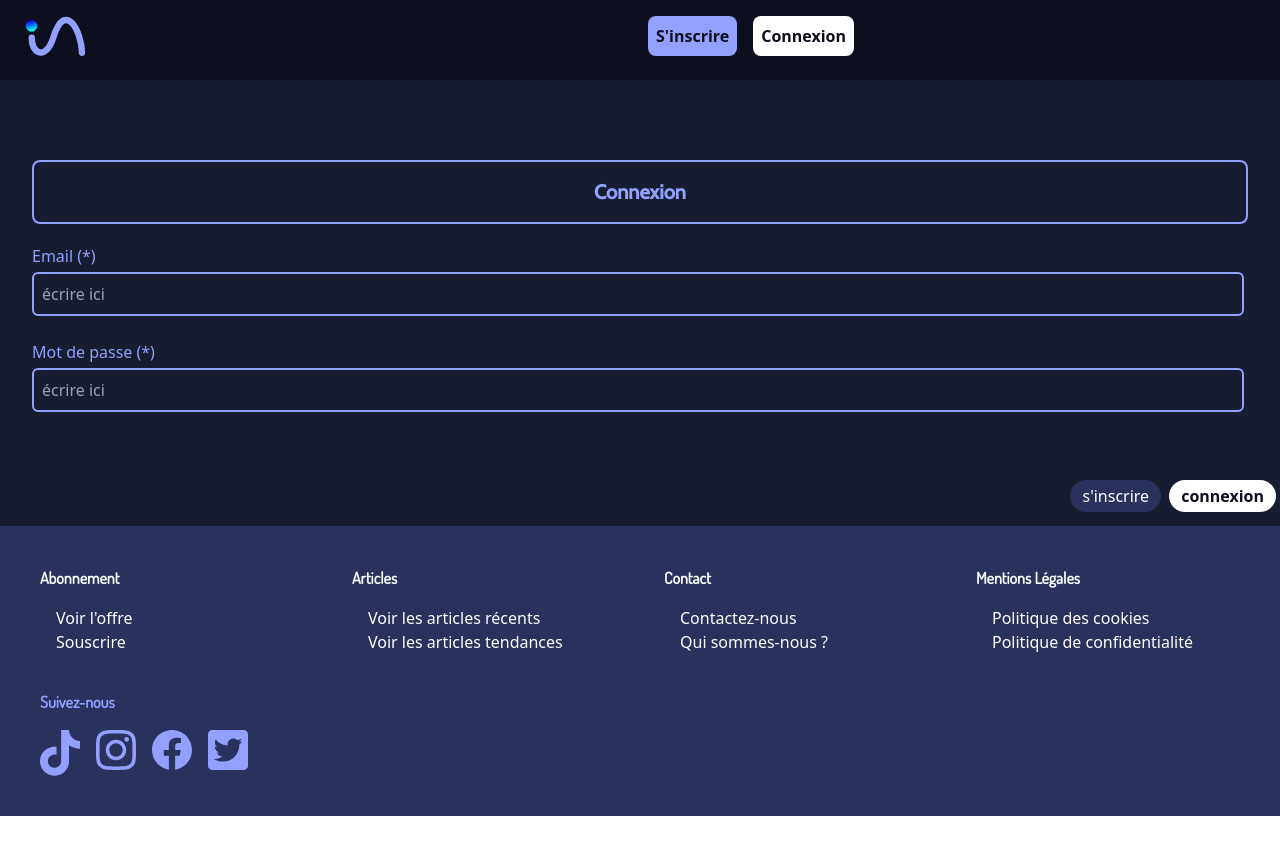
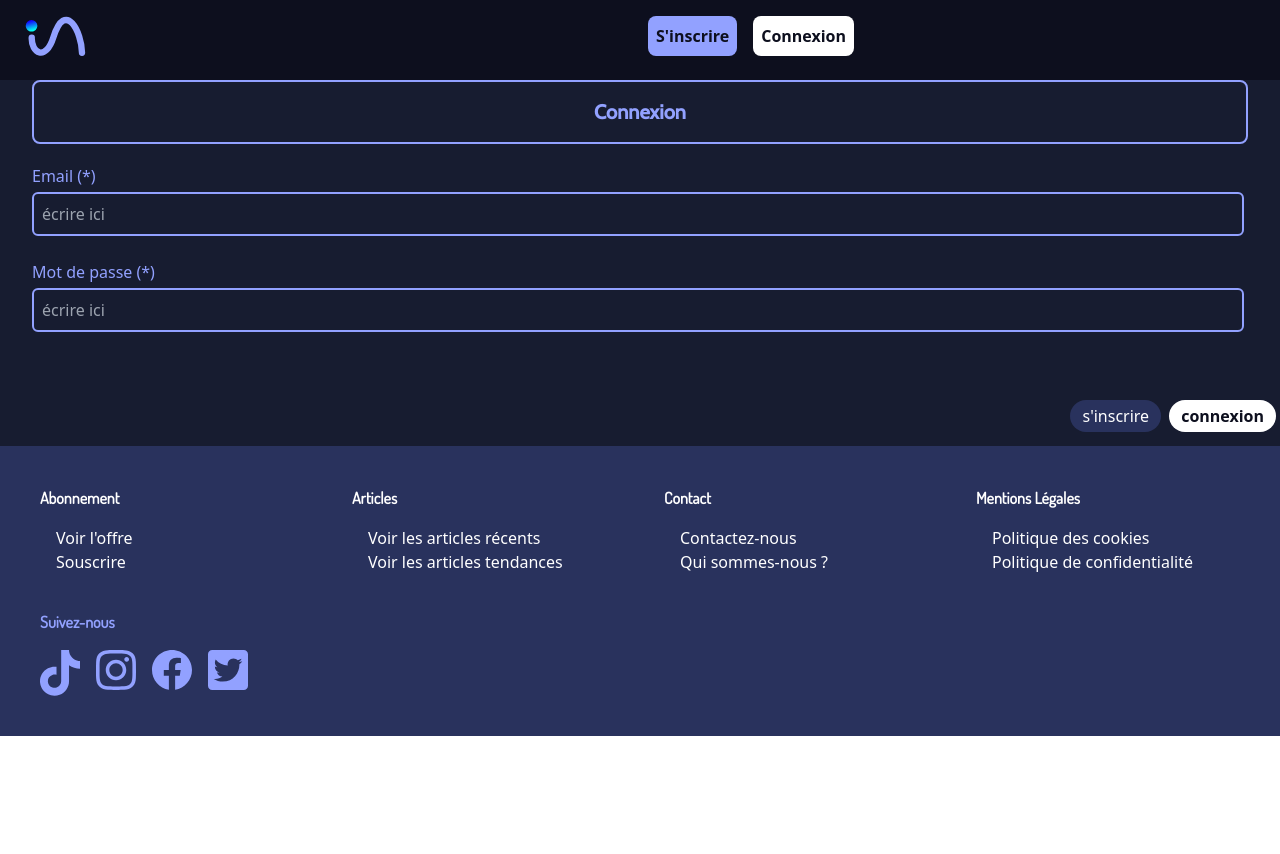
Before and after one commit to marionmura/ProjetS2_marion_yann_aline, a Vue app: page /Connexion in a window 1280 px wide. Shown: the top 854 px of the page. Built offline with nearby package versions, Linux system fonts and the light colour scheme.

Commit message:
correction margin de trop dans main

```diff
--- a/src/pages/Connexion.vue
+++ b/src/pages/Connexion.vue
@@ -11,7 +11,7 @@
 
 
 <template>
-  <main class="pt-20 bg-grisbg text-white">
+  <main class="bg-grisbg text-white">
     <h1 class="ml-[2rem] mr-[2rem] p-4 text-center text-violet border-2 rounded-lg">Connexion</h1>
 
     <form>
```
